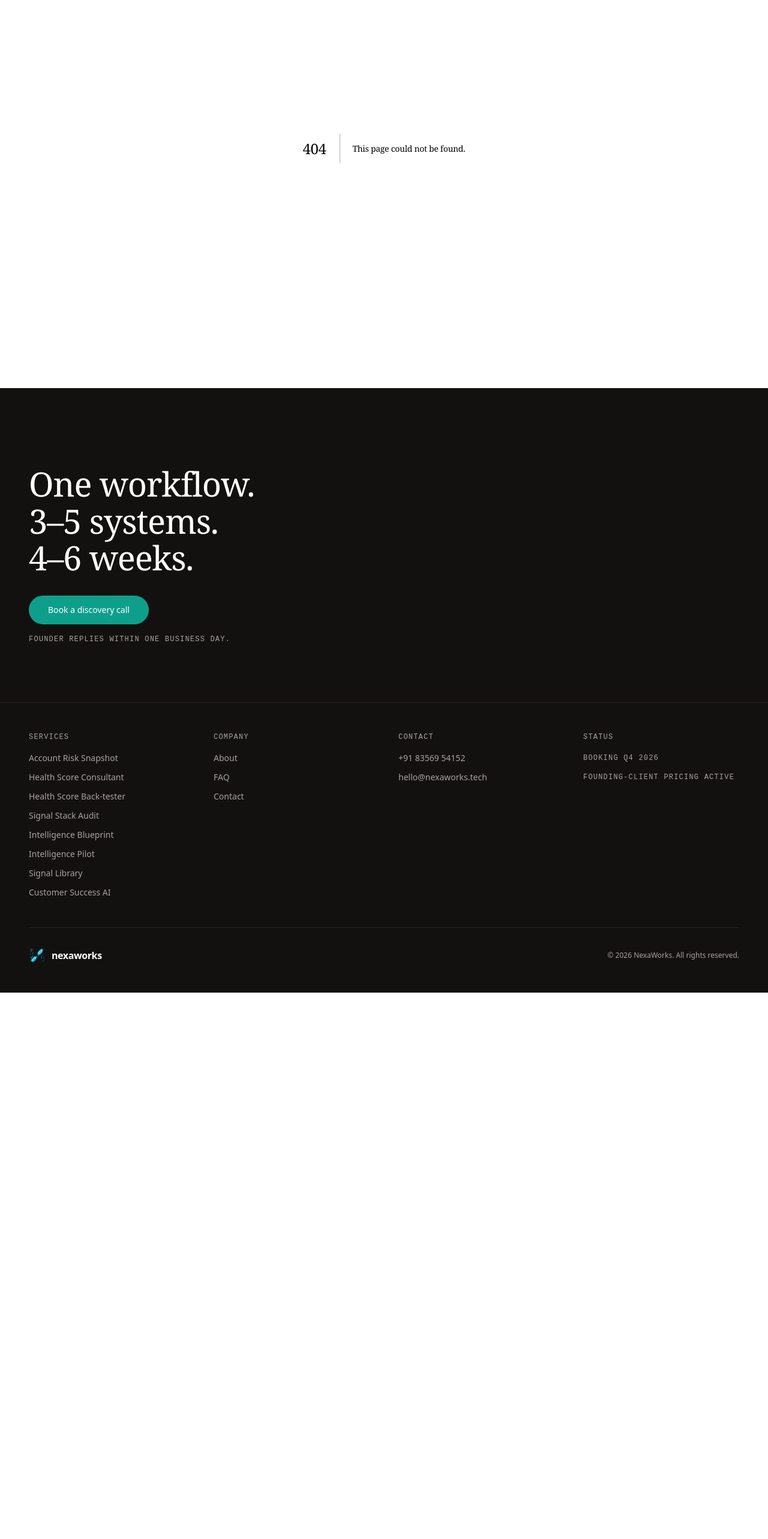
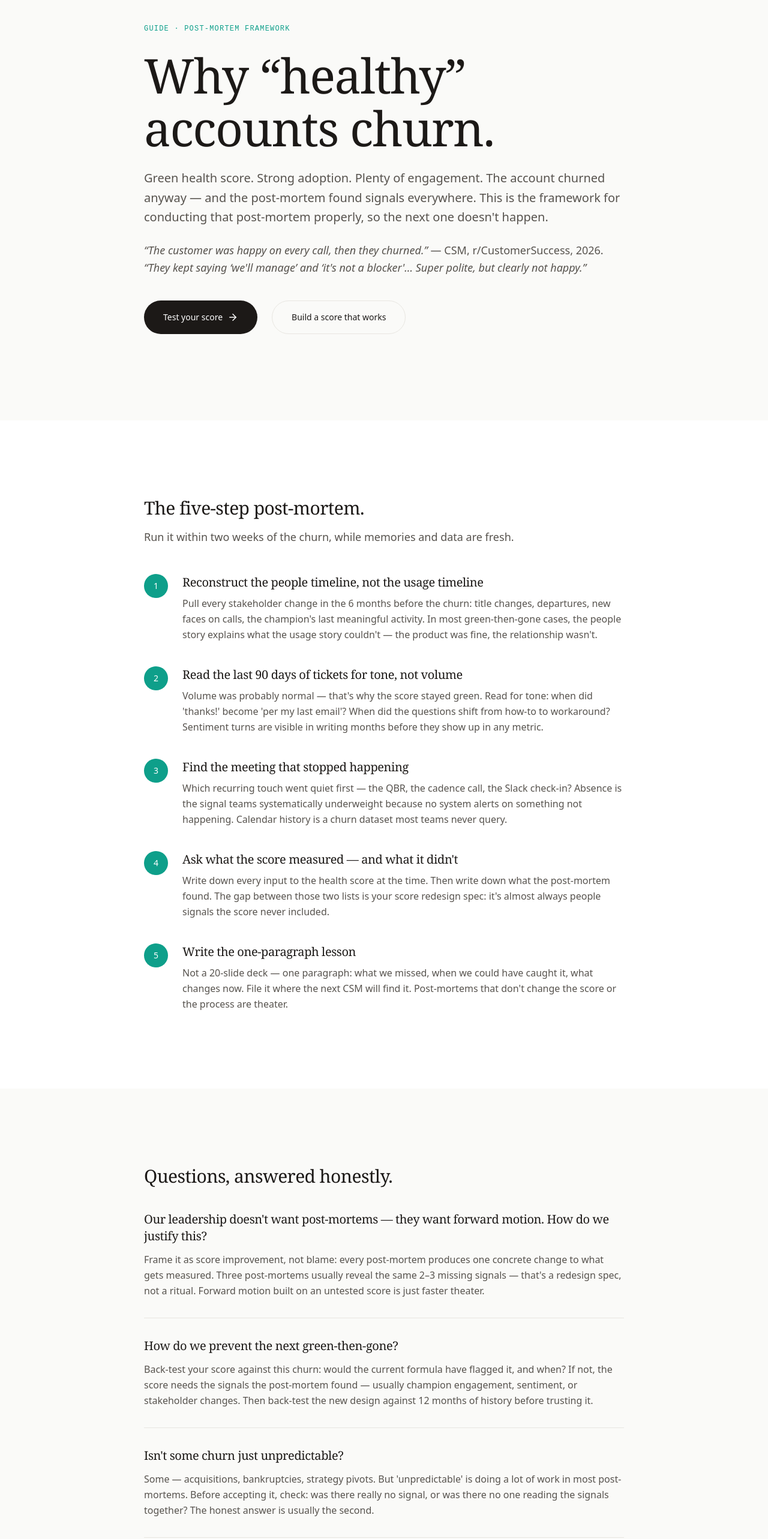
Before and after one commit to sahilghewari/NexaWorks-v4, a Next.js app: page /guides/green-then-gone in a window 1280 px wide. Before the commit this address had no page. Shown: the part 210-2776 px from the top of the page at 60% size. Before the commit the page ends 1865 px from the top, so only its background shows below. Built offline with nearby package versions, Linux system fonts and the light colour scheme.

Commit message:
Add /guides/green-then-gone (strategy #15)

```diff
--- /dev/null
+++ b/src/app/guides/green-then-gone/page.tsx
@@ -0,0 +1,143 @@
+import Link from "next/link";
+import { ArrowRight } from "lucide-react";
+
+export const metadata = {
+  title: "Why 'Healthy' Accounts Churn | NexaWorks",
+  description:
+    "Green health score. Strong adoption. Plenty of engagement. The account churned anyway. A post-mortem framework for the churns your dashboards said were impossible.",
+  alternates: { canonical: "/guides/green-then-gone" },
+};
+
+const autopsy = [
+  {
+    title: "Reconstruct the people timeline, not the usage timeline",
+    text: "Pull every stakeholder change in the 6 months before the churn: title changes, departures, new faces on calls, the champion's last meaningful activity. In most green-then-gone cases, the people story explains what the usage story couldn't — the product was fine, the relationship wasn't.",
+  },
+  {
+    title: "Read the last 90 days of tickets for tone, not volume",
+    text: "Volume was probably normal — that's why the score stayed green. Read for tone: when did 'thanks!' become 'per my last email'? When did the questions shift from how-to to workaround? Sentiment turns are visible in writing months before they show up in any metric.",
+  },
+  {
+    title: "Find the meeting that stopped happening",
+    text: "Which recurring touch went quiet first — the QBR, the cadence call, the Slack check-in? Absence is the signal teams systematically underweight because no system alerts on something not happening. Calendar history is a churn dataset most teams never query.",
+  },
+  {
+    title: "Ask what the score measured — and what it didn't",
+    text: "Write down every input to the health score at the time. Then write down what the post-mortem found. The gap between those two lists is your score redesign spec: it's almost always people signals the score never included.",
+  },
+  {
+    title: "Write the one-paragraph lesson",
+    text: "Not a 20-slide deck — one paragraph: what we missed, when we could have caught it, what changes now. File it where the next CSM will find it. Post-mortems that don't change the score or the process are theater.",
+  },
+];
+
+const faqs = [
+  {
+    q: "Our leadership doesn't want post-mortems — they want forward motion. How do we justify this?",
+    a: "Frame it as score improvement, not blame: every post-mortem produces one concrete change to what gets measured. Three post-mortems usually reveal the same 2–3 missing signals — that's a redesign spec, not a ritual. Forward motion built on an untested score is just faster theater.",
+  },
+  {
+    q: "How do we prevent the next green-then-gone?",
+    a: "Back-test your score against this churn: would the current formula have flagged it, and when? If not, the score needs the signals the post-mortem found — usually champion engagement, sentiment, or stakeholder changes. Then back-test the new design against 12 months of history before trusting it.",
+  },
+  {
+    q: "Isn't some churn just unpredictable?",
+    a: "Some — acquisitions, bankruptcies, strategy pivots. But 'unpredictable' is doing a lot of work in most post-mortems. Before accepting it, check: was there really no signal, or was there no one reading the signals together? The honest answer is usually the second.",
+  },
+];
+
+export default function GreenThenGonePage() {
+  return (
+    <>
+      <section className="sp-section" style={{ backgroundColor: "var(--nw-canvas)" }}>
+        <div className="container-nw max-w-4xl pt-16">
+          <p className="eyebrow mb-6" style={{ color: "var(--nw-accent)" }}>
+            Guide · Post-mortem framework
+          </p>
+          <h1 className="mb-6" style={{ color: "var(--nw-ink)" }}>
+            Why &ldquo;healthy&rdquo; accounts churn.
+          </h1>
+          <p className="text-xl leading-relaxed mb-6" style={{ color: "var(--nw-ink-soft)" }}>
+            Green health score. Strong adoption. Plenty of engagement. The account churned
+            anyway — and the post-mortem found signals everywhere. This is the framework
+            for conducting that post-mortem properly, so the next one doesn&apos;t happen.
+          </p>
+          <p className="text-lg leading-relaxed mb-10" style={{ color: "var(--nw-ink-soft)" }}>
+            <em>&ldquo;The customer was happy on every call, then they churned.&rdquo;</em> —{" "}
+            CSM, r/CustomerSuccess, 2026. <em>&ldquo;They kept saying &lsquo;we&apos;ll
+            manage&rsquo; and &lsquo;it&apos;s not a blocker&apos;… Super polite, but
+            clearly not happy.&rdquo;</em>
+          </p>
+          <div className="flex flex-col sm:flex-row gap-6 pb-4">
+            <Link
+              href="/tools/health-score-back-tester"
+              className="inline-flex h-14 items-center justify-center rounded-full px-8 text-sm font-medium text-white transition-colors"
+              style={{ backgroundColor: "var(--nw-ink)" }}
+            >
+              Test your score <ArrowRight size={18} className="ml-2" />
+            </Link>
+            <Link
+              href="/guides/customer-health-score"
+              className="inline-flex h-14 items-center justify-center rounded-full px-8 text-sm font-medium transition-colors"
+              style={{ border: "1px solid var(--nw-line-light)", color: "var(--nw-ink)" }}
+            >
+              Build a score that works
+            </Link>
+          </div>
+        </div>
+      </section>
+
+      <section className="sp-section" style={{ backgroundColor: "white" }}>
+        <div className="container-nw max-w-4xl">
+          <h2 className="text-3xl mb-4" style={{ color: "var(--nw-ink)" }}>
+            The five-step post-mortem.
+          </h2>
+          <p className="text-lg mb-12" style={{ color: "var(--nw-ink-soft)" }}>
+            Run it within two weeks of the churn, while memories and data are fresh.
+          </p>
+          <div className="space-y-10">
+            {autopsy.map((step, i) => (
+              <div key={step.title} className="flex gap-6 items-start">
+                <div
+                  className="flex-shrink-0 w-10 h-10 rounded-full flex items-center justify-center text-sm font-medium"
+                  style={{ backgroundColor: "var(--nw-accent)", color: "white" }}
+                >
+                  {i + 1}
+                </div>
+                <div>
+                  <h3 className="text-xl mb-2" style={{ color: "var(--nw-ink)" }}>{step.title}</h3>
+                  <p className="leading-relaxed" style={{ color: "var(--nw-ink-soft)" }}>{step.text}</p>
+                </div>
+              </div>
+            ))}
+          </div>
+        </div>
+      </section>
+
+      <section className="sp-section" style={{ backgroundColor: "var(--nw-canvas)" }}>
+        <div className="container-nw max-w-4xl">
+          <h2 className="text-3xl mb-10" style={{ color: "var(--nw-ink)" }}>
+            Questions, answered honestly.
+          </h2>
+          <div className="space-y-8">
+            {faqs.map((faq) => (
+              <div key={faq.q} className="pb-8" style={{ borderBottom: "1px solid var(--nw-line-light)" }}>
+                <h3 className="text-xl mb-3" style={{ color: "var(--nw-ink)" }}>{faq.q}</h3>
+                <p className="leading-relaxed" style={{ color: "var(--nw-ink-soft)" }}>{faq.a}</p>
+              </div>
+            ))}
+          </div>
+          <div className="mt-12">
+            <Link
+              href="/account-risk-snapshot"
+              className="inline-flex h-14 items-center justify-center rounded-full px-8 text-sm font-medium text-white transition-colors"
+              style={{ backgroundColor: "var(--nw-ink)" }}
+            >
+              Get the free Snapshot <ArrowRight size={18} className="ml-2" />
+            </Link>
+          </div>
+        </div>
+      </section>
+    </>
+  );
+}
```
